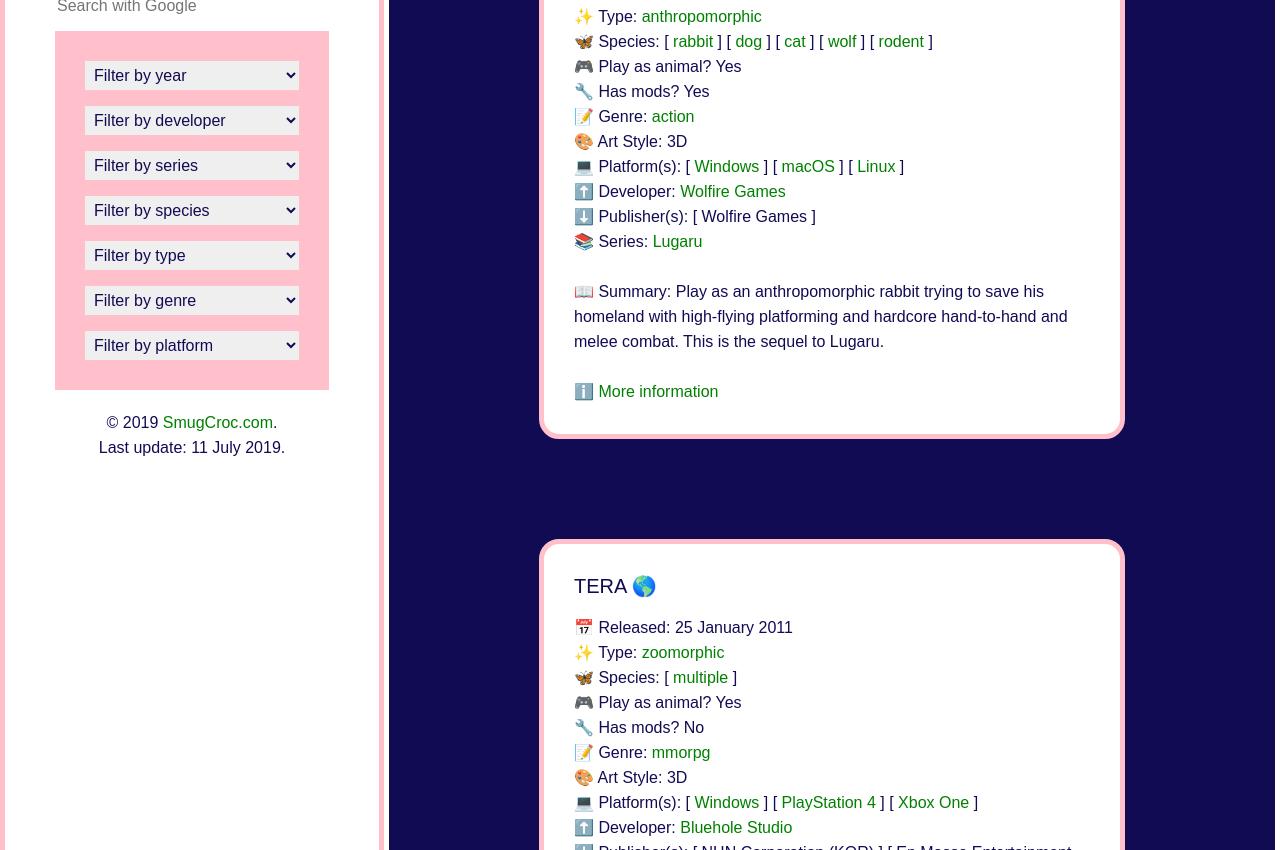
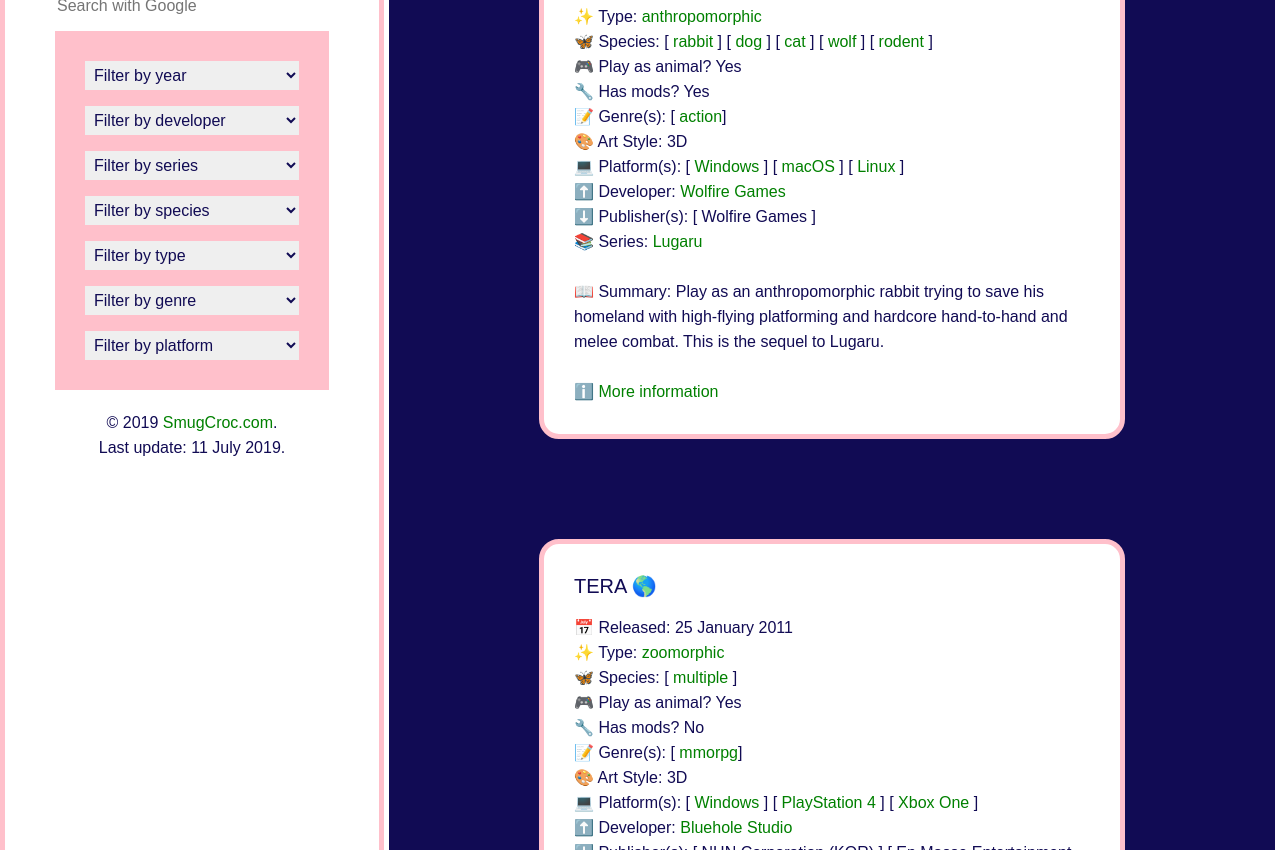
Before and after one commit to byliz/animal-game-database, a Jekyll site: the page built from index.html, in a window 1280 px wide and 1400 px high. Shown: the part 261-1111 px from the top of the window. Built offline with Jekyll 4.4.1, drawn with Linux system fonts in a browser that asks for light colours; nearby versions of some CDN libraries; the list of posts is cut into pages by our own code; some of the changed text lies outside the part shown.

Commit message:
Fixed genres

```diff
--- a/_includes/post_preview.html
+++ b/_includes/post_preview.html
@@ -14,7 +14,20 @@
 		[<a href="/species/#{{ tags }}" title="See all games with this animal species."> {{ tags }} </a>]
 		{% endfor %}
 
-		<br>🎮 Play as animal? {{ post.playable }} <br>🔧 Has mods? {{ post.mods }} <br>📝 Genre: <a href="/genre/#{{ post.genre }}" title="See all {{ post.genre }} games.">{{ post.genre }}</a> <br>🎨 Art Style: {{ post.artstyle }} <br>💻 Platform(s):
+		<br>🎮 Play as animal? {{ post.playable }} <br>🔧 Has mods? {{ post.mods }} <br>
+
+
+
+		📝 Genre(s):
+
+		{% for tags in post.genre %}
+
+		[ <a href="/genre/#{{ tags }}" title="See all {{ tags }} games.">{{ tags }}</a>]
+
+		{% endfor %}
+
+
+		<br>🎨 Art Style: {{ post.artstyle }} <br>💻 Platform(s):
 		{% for tags in post.platform %}
 
 		[<a href="/platform/#{{ tags }}" title="See all games on {{ tags }}."> {{ tags }} </a>]
```
